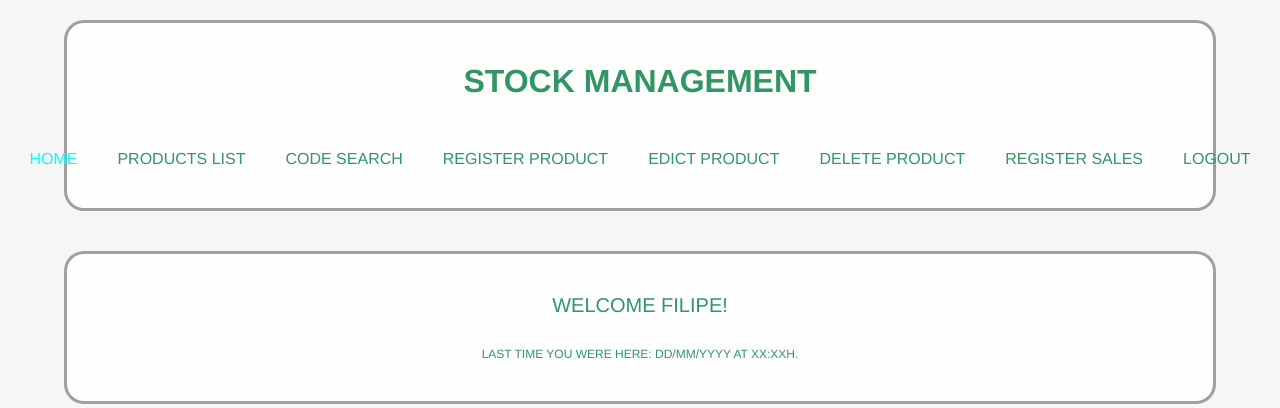
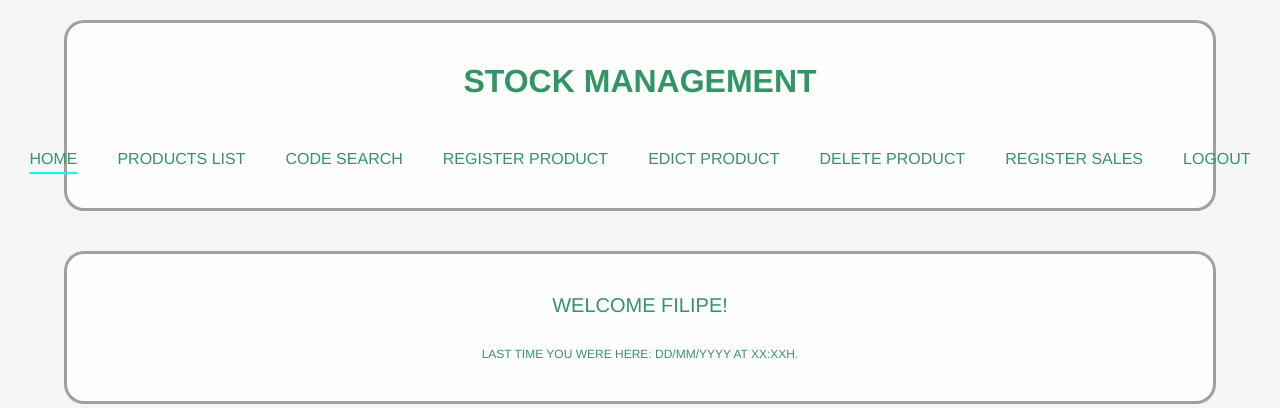
Before and after one commit to FMatiasMendes/Stock_Management_Site, a PHP site: page /home.php in a window 1280 px wide. Shown: the top 408 px of the page. Run offline with PHP 8.4, Linux system fonts and the light colour scheme.

Commit message:
change style of link-active

```diff
--- a/styles/style.css
+++ b/styles/style.css
@@ -16,7 +16,7 @@ body{
 	height: 100%; /* change height to view height?! */
 }
 
-/* header */
+/* ---- header ---- */
 
 .outer-border{
 	border: 3px solid;
@@ -64,11 +64,13 @@ body{
 }
 
 .link-active{
-	color: cyan !important;
+	text-decoration: underline !important;
+	text-decoration-color: cyan !important;
+	text-decoration-thickness: 2px !important;
+	text-underline-offset: 8px !important;
 }
 
-/* main */
-
+/* ---- main ---- */
 .welcome-message,
 .last-login-message{
 	color: var(--text-color);
@@ -217,16 +219,7 @@ tr:hover{
 }
 
 
-
-
-
-
-
-
-
-
-
-/* footer */
+/* ---- footer ---- */
 
 footer{
 	font-family: var(--font-family);
```
